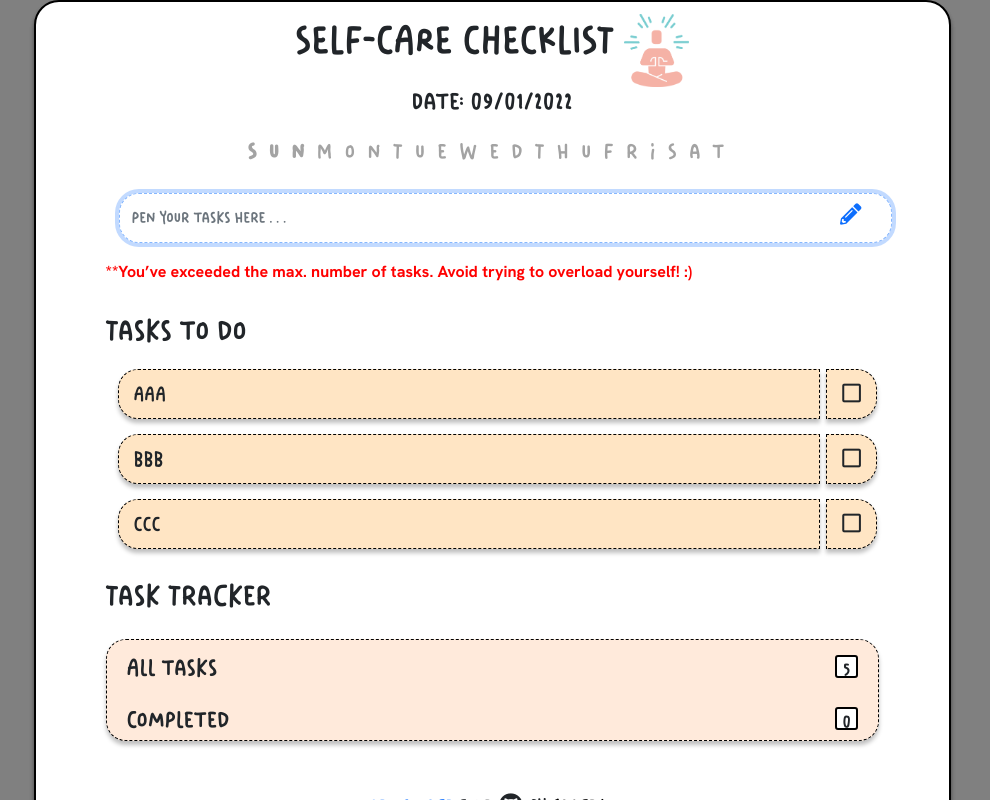
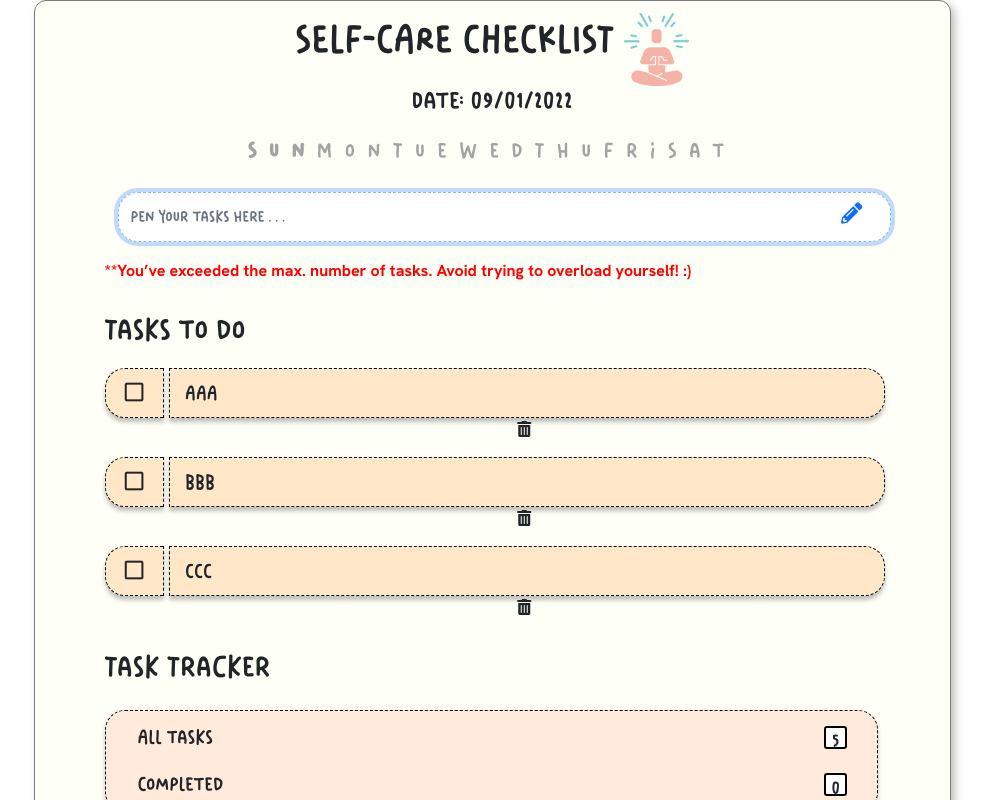
Before and after one commit to gracexuerwu/checklist-project, a React (Create React App) app: page / in a window 1280 px wide. Shown: the top 800 px of the page, without its empty margins (148-1138 px from the left). Built offline with nearby package versions, Linux system fonts and the light colour scheme.

Commit message:
design updates

```diff
--- a/src/App.css
+++ b/src/App.css
@@ -18,17 +18,17 @@
   min-height: 100vh;
 }
 body {
-  background-color: grey;
+  background-color: white;
   margin: 0;
 }
 .Container {
   width: 917px;
   height: 980px;
-  background: #ffffff;
+  background: #fefff6;
   border: 2px solid #000000;
-  box-sizing: border-box;
-  box-shadow: 0px 4px 4px rgba(0, 0, 0, 0.25), 0px 4px 4px rgba(0, 0, 0, 0.25);
-  border-radius: 25px;
+  border: 1px solid #7b7b7b;
+  box-shadow: 4px 4px 9px rgba(0, 0, 0, 0.25);
+  border-radius: 12px;
   align-self: center;
   padding: 0px 70px 0px 70px;
 }
--- a/src/components/TaskColumn.js
+++ b/src/components/TaskColumn.js
@@ -3,20 +3,21 @@ import "../styles/TaskColumn.css";
 
 export default function TaskColumn(props) {
     return (
-        <div className="container">
+        <div className="TaskColumn">
             <div className="row">
-                <div className="col-11">
+                <div className="col-1">
                     <div className="TaskColumn-left">
-                        <p>{props.task}</p>
-                    </div>
-                </div>
-                <div className="col-1">
-                    <div className="TaskColumn-right">
                         <i className="far fa-square fa-lg tickBox"></i>
                     </div>
                 </div>
+                <div className="col-11">
+                    <div className="TaskColumn-right float-left">
+                        <p>{props.task}</p>
+                    </div>
+                    <i class="fas fa-trash-alt float-right"></i>
+                </div>
             </div>
-        </div>
+        </div >
 
     )
 }
--- a/src/styles/EnterTaskColumn.css
+++ b/src/styles/EnterTaskColumn.css
@@ -25,4 +25,5 @@
   border-radius: 20px;
   margin-top: 20px;
   margin-bottom: 5px;
+  box-shadow: 0px 4px 4px rgba(0, 0, 0, 0.25);
 }
--- a/src/styles/TaskColumn.css
+++ b/src/styles/TaskColumn.css
@@ -1,32 +1,57 @@
-.TaskColumn-left {
-  width: 702px;
+.TaskColumn-right {
+  /* width: 702px;
   height: 50px;
   background: #ffe5c4;
   border: 1px dashed #000000;
   box-sizing: border-box;
   box-shadow: 0px 4px 4px rgba(0, 0, 0, 0.25);
-  border-radius: 20px 0px 0px 20px;
+  border-radius: 20px 0px 0px 20px; */
   /* margin: 0 auto; */
+  width: 716px;
+  height: 50px;
   margin-top: 15px;
+  background: #ffe7c8;
+  border: 1px dashed #000000;
+  box-sizing: border-box;
+  box-shadow: 0px 4px 4px rgba(0, 0, 0, 0.25);
+  border-radius: 0px 20px 20px 0px;
 }
-.TaskColumn-left p {
+.TaskColumn-right p {
   margin-top: 10px;
 }
-.TaskColumn-right {
-  width: 51px;
+.TaskColumn-left {
+  /* width: 51px;
   height: 50px;
   background: #ffe5c4;
   border: 1px dashed #000000;
   box-sizing: border-box;
   box-shadow: 0px 4px 4px rgba(0, 0, 0, 0.25);
-  border-radius: 0px 20px 20px 0px;
+  border-radius: 0px 20px 20px 0px; */
+  width: 59px;
+  height: 50px;
+  background: #ffe7c8;
+  border: 1px dashed #000000;
+  box-sizing: border-box;
+  box-shadow: 0px 4px 4px rgba(0, 0, 0, 0.25);
+  border-radius: 20px 0px 0px 20px;
   margin-top: 15px;
+  margin-right: 0;
 }
-p {
+.TaskColumn p {
   text-align: start;
   margin-left: 15px;
   font-size: 20px;
+  margin-bottom: 0;
 }
 .tickBox {
   margin-top: 15px;
 }
+.row {
+  margin: 0 auto;
+}
+.TaskColumn .col-1 {
+  padding: 0;
+}
+.TaskColumn .col-11 {
+  padding: 0;
+}
--- a/src/styles/TaskTracker.css
+++ b/src/styles/TaskTracker.css
@@ -14,6 +14,7 @@ h4 {
   margin-top: 15px;
   text-align: start;
   margin-left: 20px;
+  font-size: 20px;
 }
 .Numberbox {
   margin-top: 15px;
```
Also changed, not shown: src/images/check.png (added).
